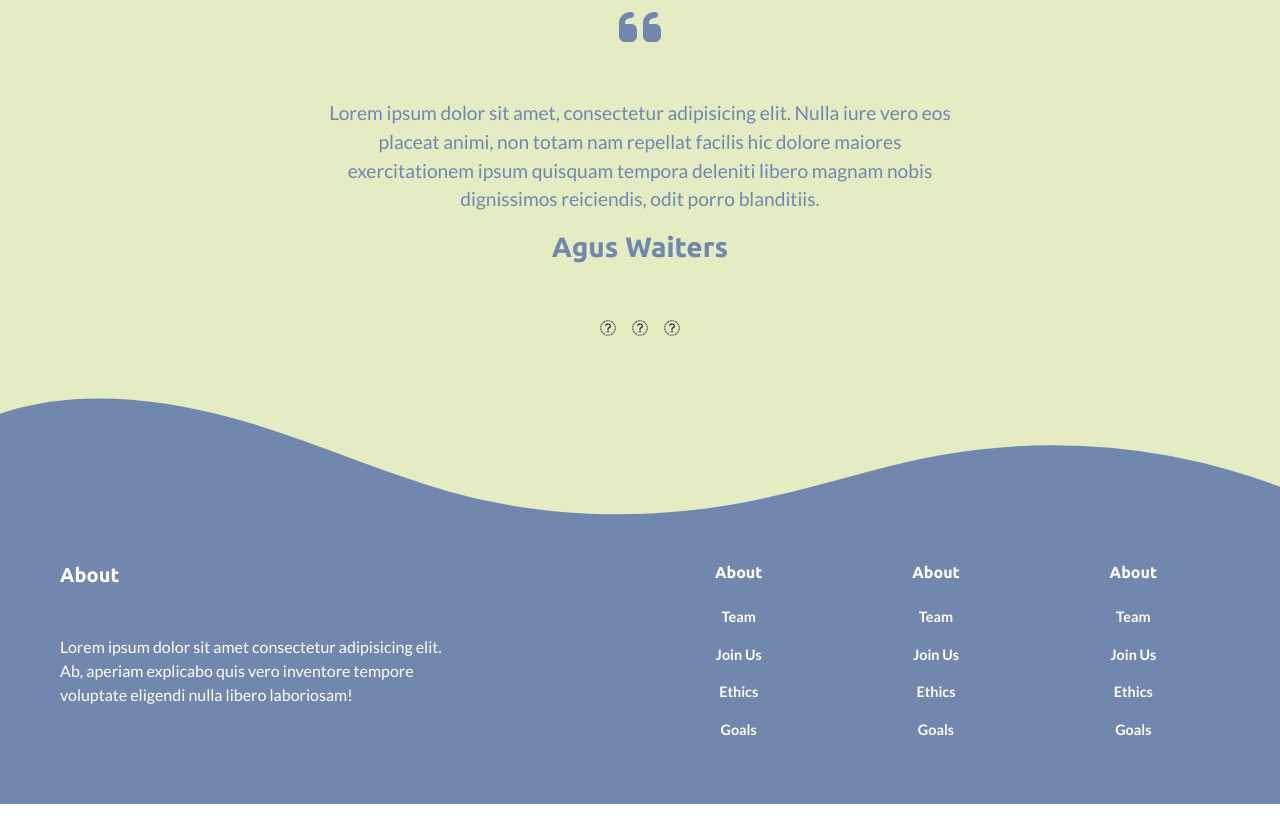
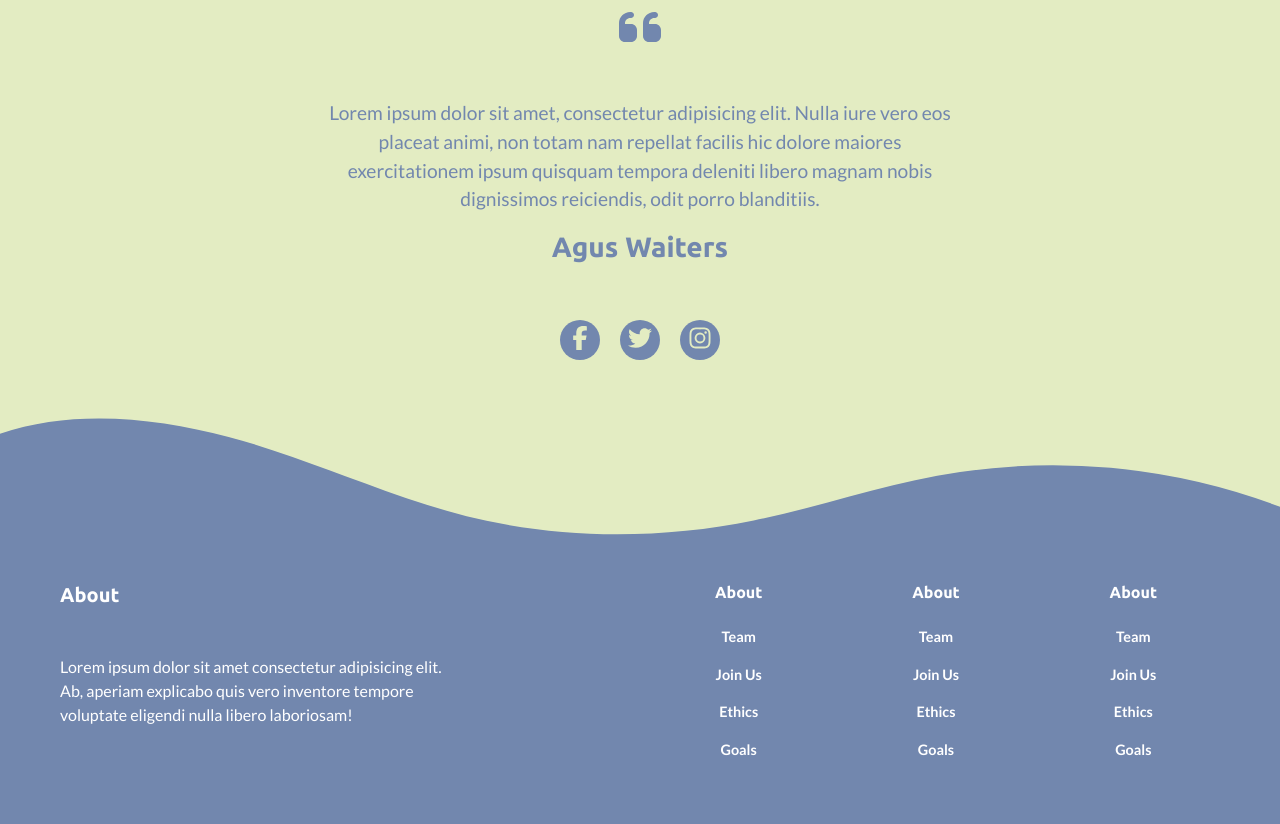
Before and after one commit to MoutazDebbaneh/Restaurant-Website-Template, a plain HTML site: page index.html in a window 1280 px wide. Shown: the part 3849-4673 px from the top of the page. Drawn offline with Linux system fonts and the light colour scheme.

Commit message:
Fixed social media icons

```diff
--- a/css/style.css
+++ b/css/style.css
@@ -249,6 +249,19 @@ body {
   line-height: 0;
 }
 
+.social-circle {
+  background-color: var(--blue);
+  width: 2.5rem !important;
+  height: 2.5rem !important;
+  display: inline-block;
+  font-size: 1.5rem;
+  color: var(--green);
+}
+
+.icon-link {
+  text-decoration: none;
+}
+
 /* Quote End */
 
 /* Footer Start */
--- a/index.html
+++ b/index.html
@@ -259,9 +259,21 @@
         nobis dignissimos reiciendis, odit porro blanditiis.
       </p>
       <h3 class="quote-author">Agus Waiters</h3>
-      <i class="fa-solid fa-facebook-square mx-1 my-5"></i>
-      <i class="fa-solid fa-twitter-square mx-1 my-5"></i>
-      <i class="fa-solid fa-instagram mx-1 my-5"></i>
+      <a class="icon-link" href="#">
+        <span class="social-circle rounded-circle mx-2 my-5 text-center">
+          <i class="icon fab fa-facebook-f"></i>
+        </span>
+      </a>
+      <a class="icon-link" href="#">
+        <span class="social-circle rounded-circle mx-2 my-5 text-center">
+          <i class="icon fab fa-twitter"></i>
+        </span>
+      </a>
+      <a class="icon-link" href="#">
+        <span class="social-circle rounded-circle mx-2 my-5 text-center">
+          <i class="icon fab fa-instagram"></i>
+        </span>
+      </a>
 
       <div class="footer-wave mx-0">
         <svg
```
